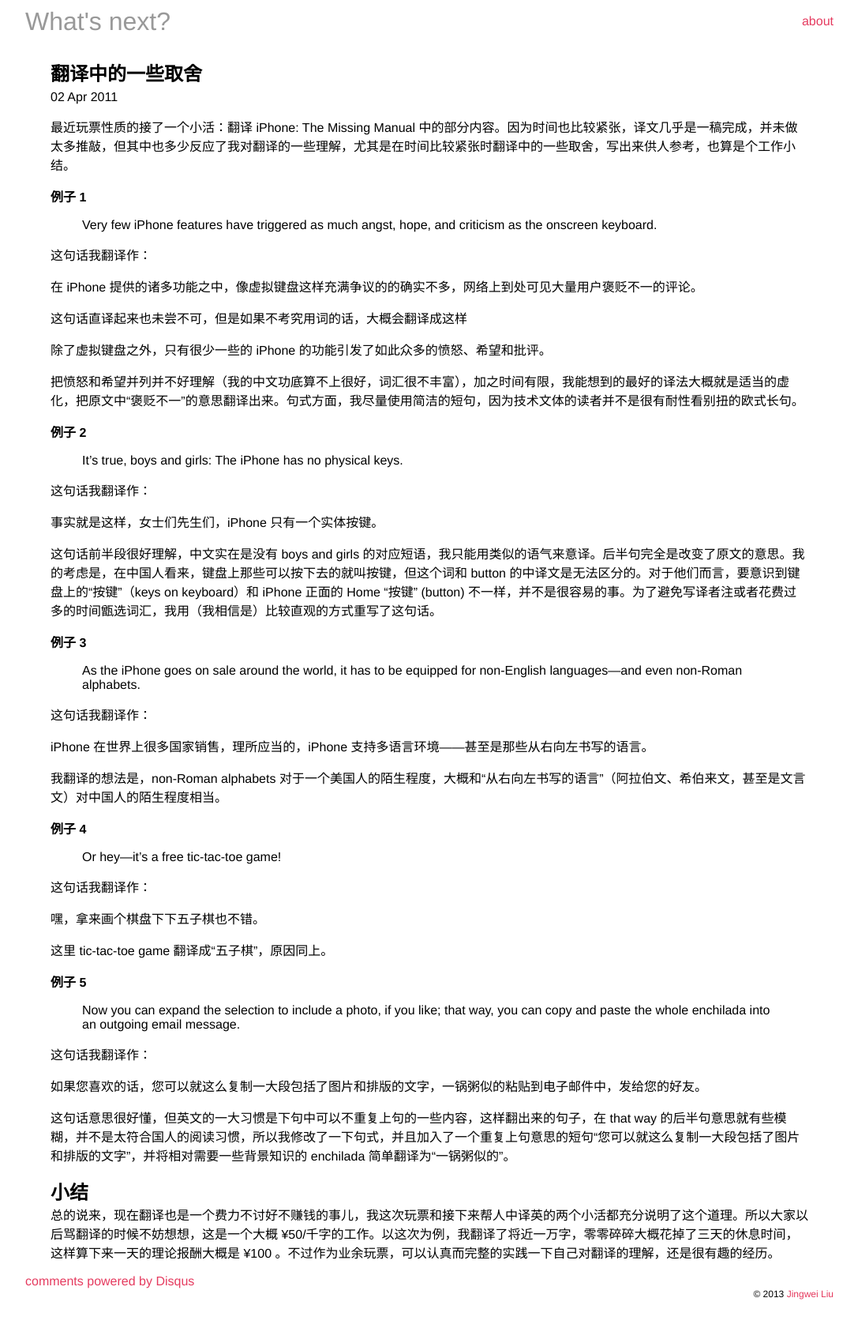
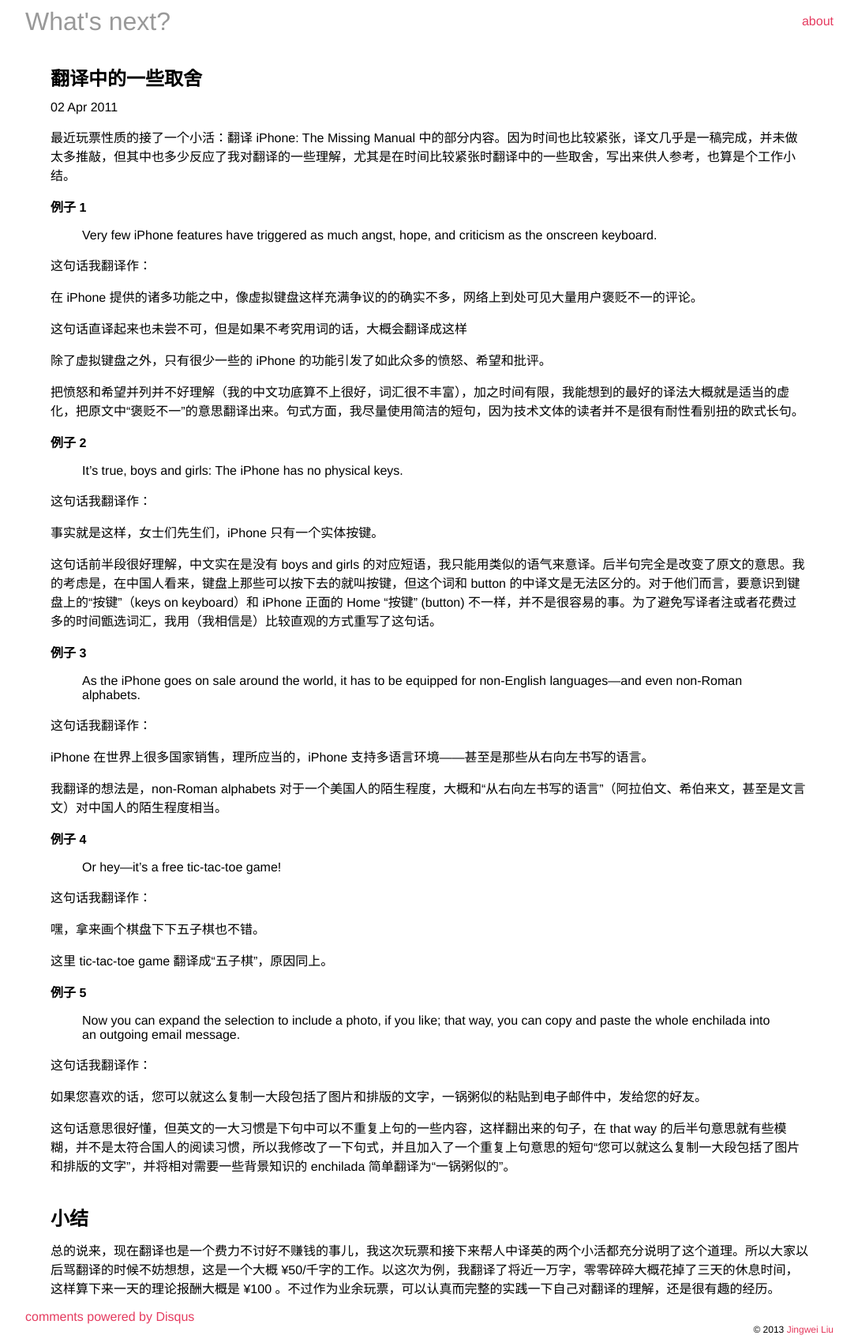
Before and after one commit to th507/blog, a Jekyll site: the page built from _posts/2011-04-02-some-gives-taks-in-traslation.md, in a window 1280 px wide. Shown: the whole page at 79% size, without its empty margins (96-1183 px from the left). Built offline with Jekyll 4.4.1, drawn with Linux system fonts in a browser that asks for light colours; Markdown is read by kramdown in place of the engine named in the settings; comment, search, counter and statistics services are not loaded; before the commit the page ends 1655 px from its top, so only the background shows below that.

Commit message:
increase h2 padding in post page

```diff
--- a/css/main.css
+++ b/css/main.css
@@ -285,6 +285,7 @@ h1, h2, h3, h4, h5, h6, p {
 }
 .standalone h2 {
     font-size: 1.5em;
+    margin: 1.5em 0 0.5em;
 }
 #footer {
     border-top: 1px solid #eee;
```
